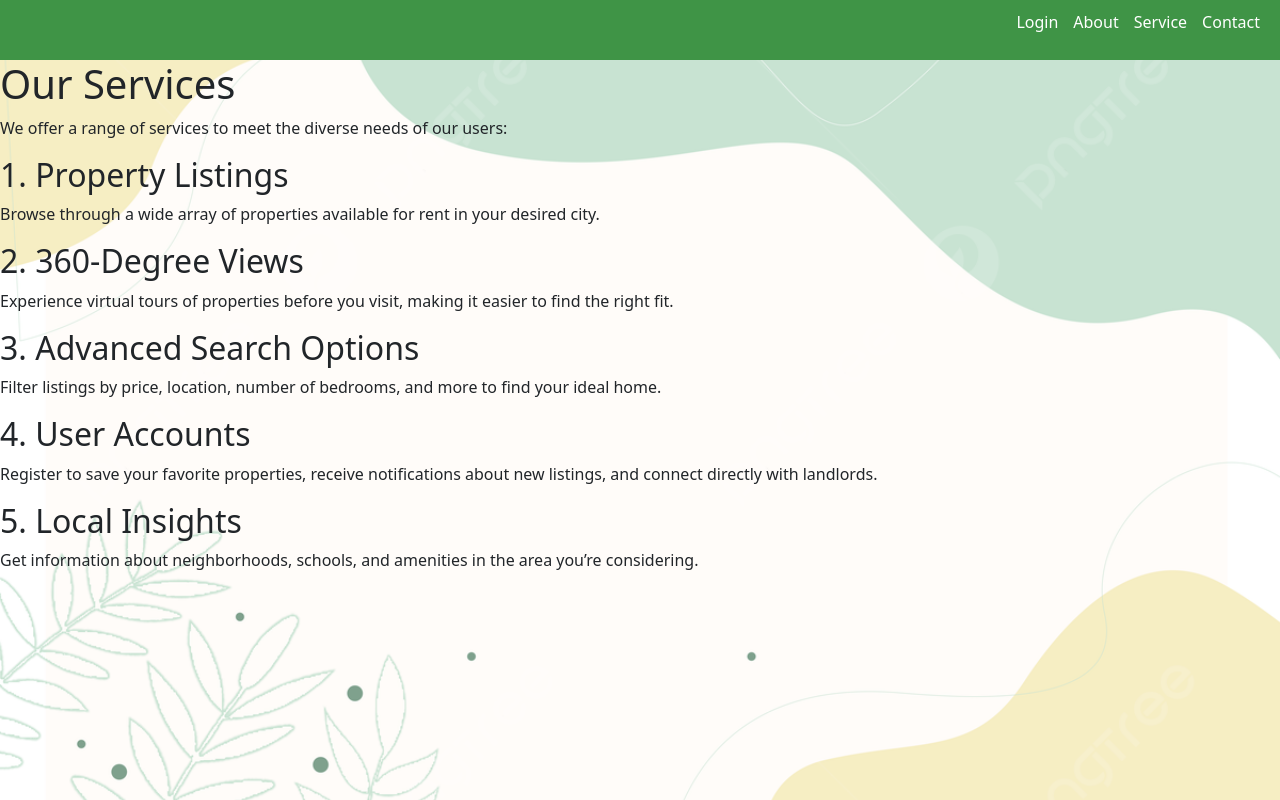
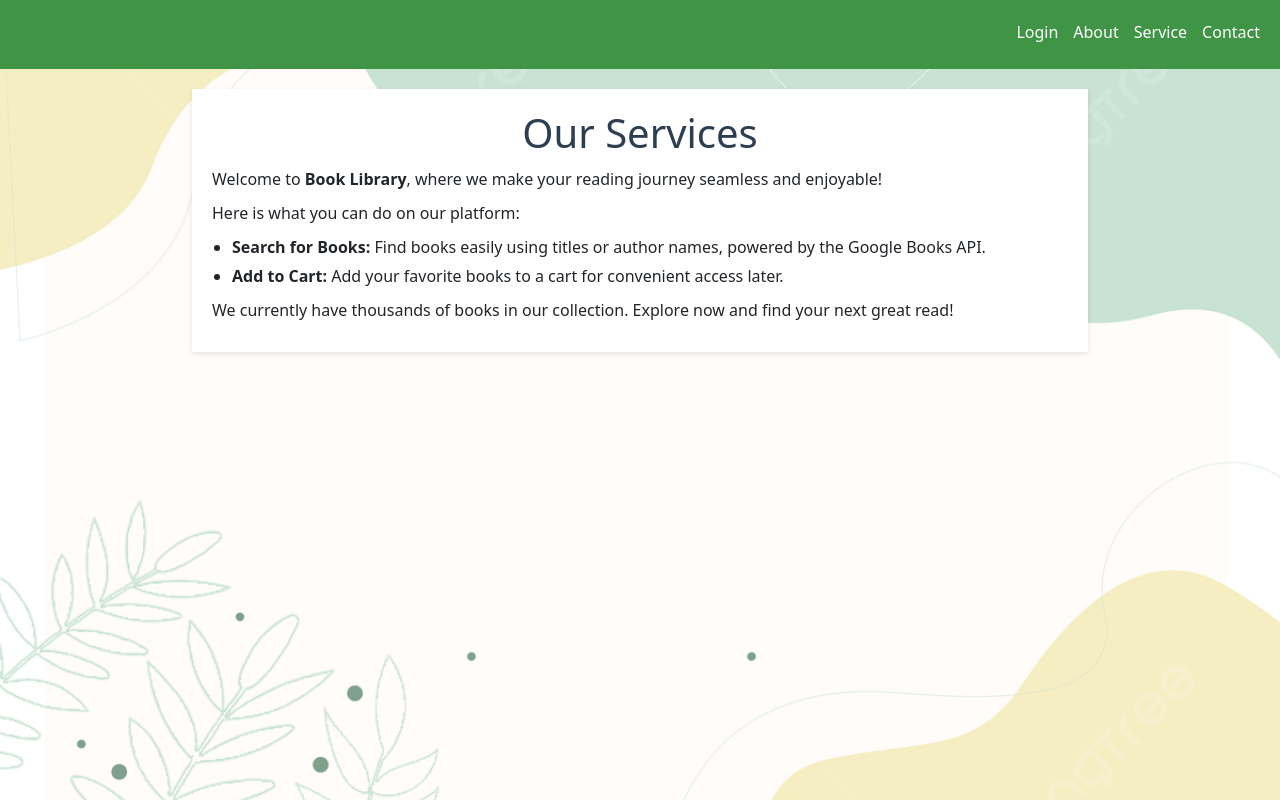
Before and after one commit to saliniyan/Book_Library, a React (Create React App) app: page /service in a window 1280 px wide. Built offline with nearby package versions, Linux system fonts and the light colour scheme.

Commit message:
updated about,service,contact page

```diff
--- /dev/null
+++ b/src/components/About.css
@@ -0,0 +1,21 @@
+.container {
+    max-width: 70%;
+    margin: 20px auto;
+    padding: 20px;
+    background: #fff;
+    box-shadow: 0 2px 5px rgba(0, 0, 0, 0.1);
+}
+h1 {
+    color: #2c3e50;
+    text-align: center;
+}
+p {
+    margin: 10px 0;
+}
+ul {
+    margin: 10px 0;
+    padding-left: 20px;
+}
+ul li {
+    margin-bottom: 5px;
+}
--- a/src/components/About.js
+++ b/src/components/About.js
@@ -1,17 +1,22 @@
 import React from 'react';
 import Navbar from './Navbar';
-
+import './About.css'
 
 const About = () => {
   return (
     <div className="home-container">
       <Navbar />
-      <h1>About Us</h1>
-      <p>Book library is dedicated to simplifying the Book hunting process. We understand that seaching a book can be overwhelming, and our mission is to make your search as seamless as possible.</p>
-      <h2>Our Vision</h2>
-      <p>To be the most trusted platform for finding Books, offering the best user experience and comprehensive property listings.</p>
-      <h2>Our Team</h2>
-      <p>...</p>
+      <div class="container">
+        <h1>About Us</h1>
+        <p>Welcome to <strong>Book Library</strong>, a user-friendly platform designed for book enthusiasts. Here, you can discover a wide range of books effortlessly by searching with a title or an author's name.</p>
+        <p>Our mission is to simplify your reading journey by providing:</p>
+        <ul>
+            <li><strong>Seamless Search:</strong> Instantly find books based on titles or authors.</li>
+            <li><strong>Curated Collection:</strong> Explore diverse genres to match your interests.</li>
+            <li><strong>Interactive Experience:</strong> Easy-to-use interface for book lovers of all ages.</li>
+        </ul>
+        <p>Whether you're looking for a specific book or just browsing for inspiration, <strong>Book Library</strong> is your go-to library in the digital space. Start your reading adventure today!</p>
+    </div>
     </div>
   );
 };
--- a/src/components/Contact.js
+++ b/src/components/Contact.js
@@ -1,25 +1,27 @@
 import React from 'react';
 import Navbar from './Navbar';
+import "./About.css"
 
 const Contact = () => {
   return (
     <div className="home-container">
       <Navbar />
+      <div class="container">
       <h1>Contact Us</h1>
       <p>We'd love to hear from you! Whether you have questions, feedback, or need assistance, reach out to us:</p>
       <h2>Email</h2>
-      <p>If you have inquiries about our services, please email us at: <a href="mailto:contact@housefinder.com">contact@housefinder.com</a></p>
+      <p>If you have inquiries about our services, please email us at: <a href="mailto:saliniyanp02@gmail.com">saliniyanp02@gmail.com</a></p>
 
       <h2>Phone</h2>
-      <p>Call us at: (123) 456-7890</p>
+      <p>Call us at: 123456789</p>
 
       <h2>Follow Us</h2>
       <p>Stay updated with the latest listings and news by following us on social media:</p>
       <ul>
-        <li><a href="https://twitter.com/housefinder">Twitter</a></li>
-        <li><a href="https://facebook.com/housefinder">Facebook</a></li>
-        <li><a href="https://instagram.com/housefinder">Instagram</a></li>
+        <li><a href="https://github.com/saliniyan">github</a></li>
+        <li><a href="https://www.linkedin.com/in/saliniyan-p-65231b256/">Linked in</a></li>
       </ul>
+    </div>
     </div>
   );
 };
--- /dev/null
+++ b/src/components/Service.css
@@ -0,0 +1,21 @@
+.container {
+    max-width: 70%;
+    margin: 20px auto;
+    padding: 20px;
+    background: #fff;
+    box-shadow: 0 2px 5px rgba(0, 0, 0, 0.1);
+}
+h1 {
+    color: #2c3e50;
+    text-align: center;
+}
+p {
+    margin: 10px 0;
+}
+ul {
+    margin: 10px 0;
+    padding-left: 20px;
+}
+ul li {
+    margin-bottom: 5px;
+}
--- a/src/components/Service.js
+++ b/src/components/Service.js
@@ -1,27 +1,21 @@
 import React from 'react';
 import Navbar from './Navbar';
-
+import "./Service.css"
 
 const Services = () => {
   return (
     <div className="home-container">
       <Navbar />
+      <div class="container">
       <h1>Our Services</h1>
-      <p>We offer a range of services to meet the diverse needs of our users:</p>
-      <h2>1. Property Listings</h2>
-      <p>Browse through a wide array of properties available for rent in your desired city.</p>
-
-      <h2>2. 360-Degree Views</h2>
-      <p>Experience virtual tours of properties before you visit, making it easier to find the right fit.</p>
-
-      <h2>3. Advanced Search Options</h2>
-      <p>Filter listings by price, location, number of bedrooms, and more to find your ideal home.</p>
-
-      <h2>4. User Accounts</h2>
-      <p>Register to save your favorite properties, receive notifications about new listings, and connect directly with landlords.</p>
-
-      <h2>5. Local Insights</h2>
-      <p>Get information about neighborhoods, schools, and amenities in the area you’re considering.</p>
+        <p>Welcome to <strong>Book Library</strong>, where we make your reading journey seamless and enjoyable!</p>
+        <p>Here is what you can do on our platform:</p>
+        <ul>
+            <li><strong>Search for Books:</strong> Find books easily using titles or author names, powered by the Google Books API.</li>
+            <li><strong>Add to Cart:</strong> Add your favorite books to a cart for convenient access later.</li>
+        </ul>
+        <p>We currently have thousands of books in our collection. Explore now and find your next great read!</p>
+    </div>
     </div>
   );
 };
```
